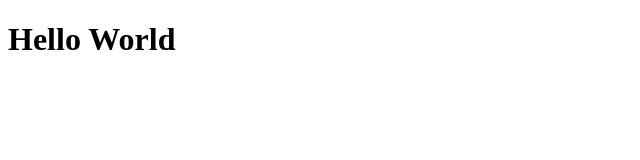
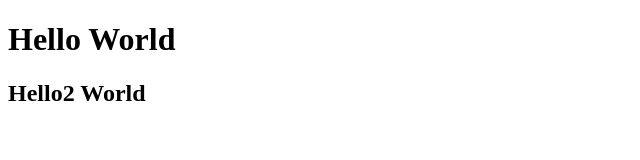
Before and after one commit to knhanul/gitstudy05, a plain HTML site: page index.htm in a window 1280 px wide. Shown: the whole page, without its empty margins (0-640 px from the left). Drawn offline with Linux system fonts and the light colour scheme.

Commit message:
수정하였네2022.03.10.16:40:00

```diff
--- a/index.htm
+++ b/index.htm
@@ -7,5 +7,7 @@
 </head>
 <body>
 	<h1> Hello World </h1>
+	<h2> Hello2 World </h2>
+
 </body>
 </html>
```
